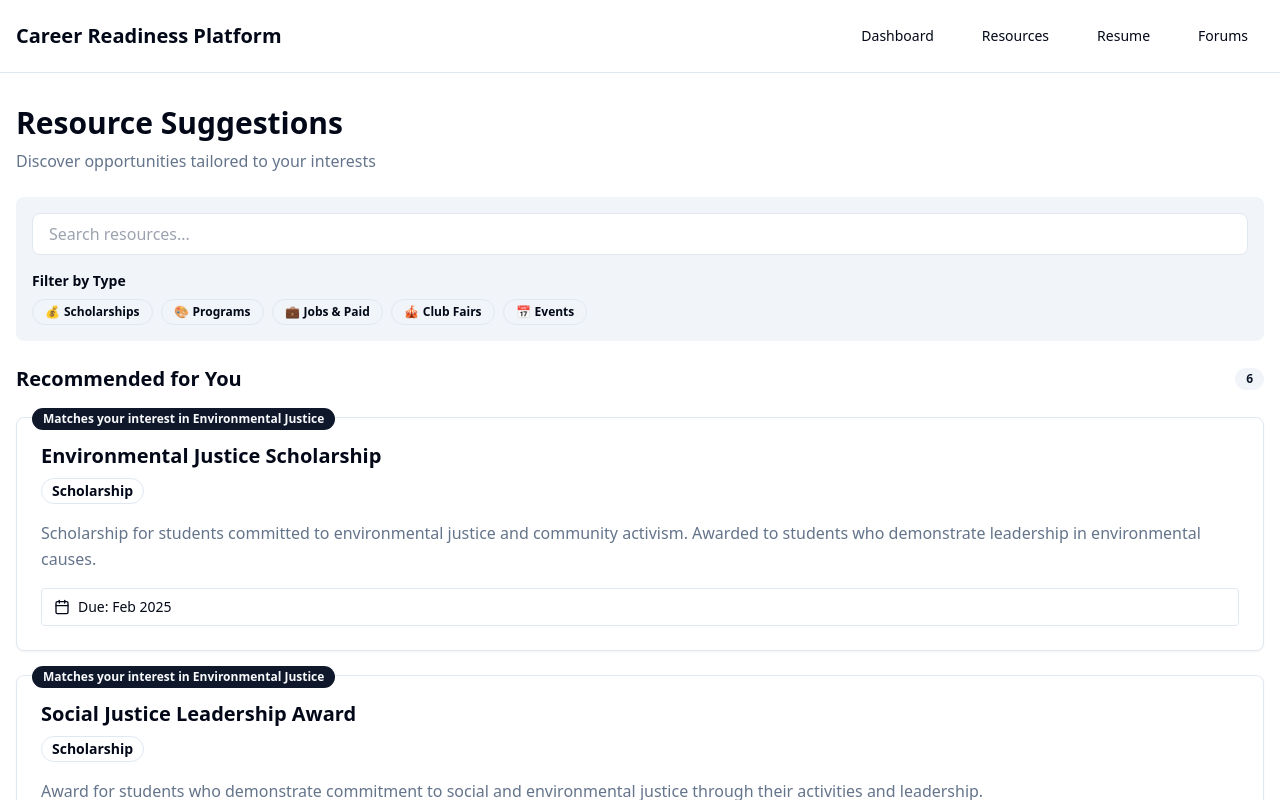
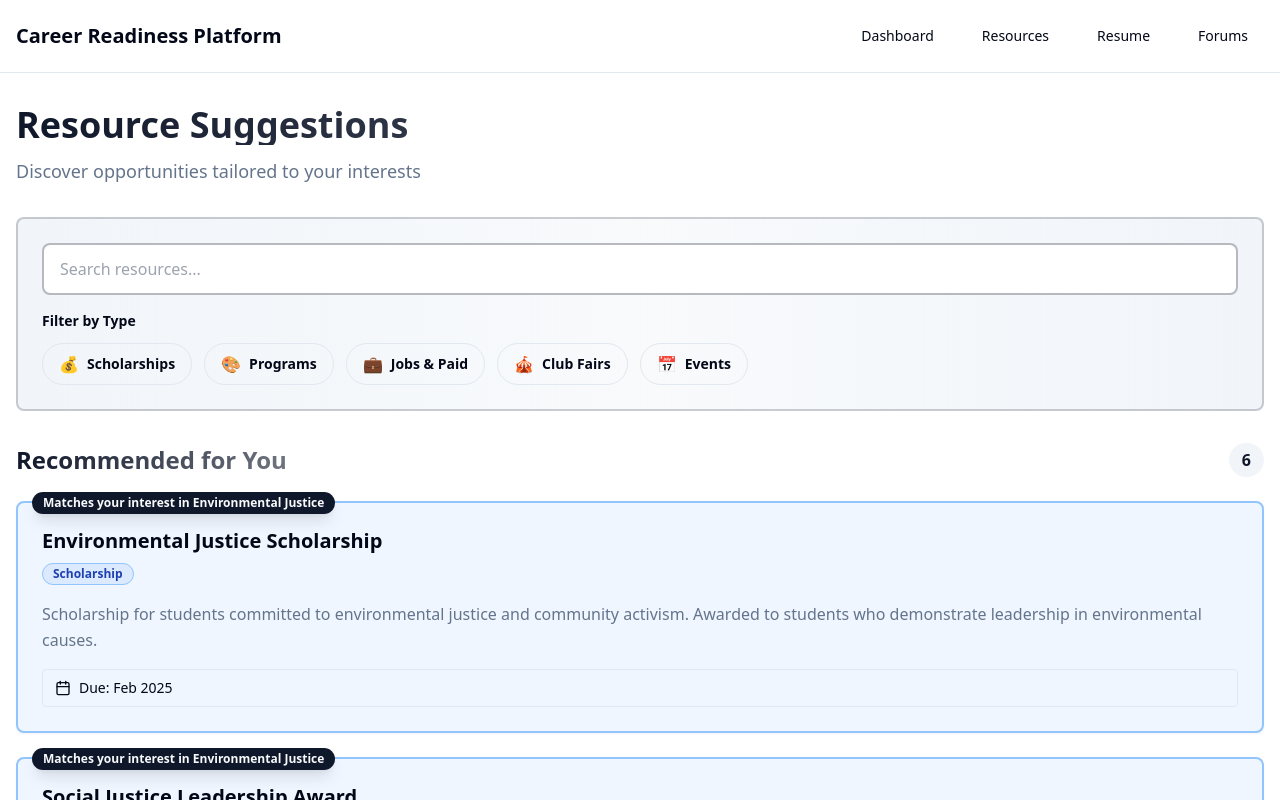
Before and after one commit to tatep27/glow-guide, a React (Vite) app: page /resources in a window 1280 px wide. Shown: the top 800 px of the page. Built offline with nearby package versions, Linux system fonts and the light colour scheme.

Commit message:
Add vibrant colors to resource cards and page elements

```diff
--- a/src/components/resources/ResourceFilter.tsx
+++ b/src/components/resources/ResourceFilter.tsx
@@ -41,24 +41,26 @@ export function ResourceFilter({
           placeholder="Search resources..."
           value={searchQuery}
           onChange={(e) => onSearchChange(e.target.value)}
-          className="w-full px-4 py-2 border rounded-lg bg-background"
+          className="w-full px-4 py-3 border-2 border-primary/30 rounded-lg bg-background focus:border-primary focus:ring-2 focus:ring-primary/20 transition-all"
         />
       </div>
 
       {/* Type Filters */}
       <div>
-        <h3 className="text-sm font-semibold mb-2">Filter by Type</h3>
-        <div className="flex flex-wrap gap-2">
+        <h3 className="text-sm font-semibold mb-3 text-foreground">Filter by Type</h3>
+        <div className="flex flex-wrap gap-3">
           {allTypes.map((type) => {
             const isSelected = selectedTypes.includes(type)
             return (
               <Badge
                 key={type}
                 variant={isSelected ? 'default' : 'outline'}
-                className="cursor-pointer hover:scale-105 transition-transform px-3 py-1"
+                className={`cursor-pointer hover:scale-110 transition-transform px-4 py-2 text-sm ${
+                  isSelected ? 'shadow-lg' : 'hover:bg-muted'
+                }`}
                 onClick={() => onTypeToggle(type)}
               >
-                <span className="mr-1">{typeIcons[type]}</span>
+                <span className="mr-2 text-base">{typeIcons[type]}</span>
                 {typeLabels[type]}
               </Badge>
             )
--- a/src/components/resources/ResourceList.tsx
+++ b/src/components/resources/ResourceList.tsx
@@ -18,15 +18,17 @@ export function ResourceList({ resources, title, showMatchReason = false, onReso
   return (
     <div className="space-y-6">
       <div className="flex items-center justify-between mb-6">
-        <h2 className="text-xl font-bold">{title}</h2>
-        <Badge variant="secondary">{resources.length}</Badge>
+        <h2 className="text-2xl font-bold bg-gradient-to-r from-primary to-primary/60 bg-clip-text text-transparent">
+          {title}
+        </h2>
+        <Badge variant="secondary" className="text-base px-3 py-1">{resources.length}</Badge>
       </div>
       <div className="flex flex-col gap-6 w-full">
         {resources.map((resource) => (
           <div key={resource.id} className="relative w-full">
             {showMatchReason && (
               <div className="absolute -top-3 left-4 z-10">
-                <Badge variant="default" className="text-xs">
+                <Badge className="bg-primary text-primary-foreground text-xs shadow-lg">
                   {getMatchReason(resource)}
                 </Badge>
               </div>
--- a/src/components/timeline/ResourcePreviewCard.tsx
+++ b/src/components/timeline/ResourcePreviewCard.tsx
@@ -9,10 +9,32 @@ interface ResourcePreviewCardProps {
   onClick?: () => void
 }
 
-const urgencyColors = {
-  urgent: 'bg-red-100 text-red-800 dark:bg-red-900 dark:text-red-200 border-red-300 dark:border-red-700',
-  soon: 'bg-yellow-100 text-yellow-800 dark:bg-yellow-900 dark:text-yellow-200 border-yellow-300 dark:border-yellow-700',
-  upcoming: 'bg-green-100 text-green-800 dark:bg-green-900 dark:text-green-200 border-green-300 dark:border-green-700',
+const typeColors: Record<string, { bg: string; border: string; badge: string }> = {
+  scholarship: {
+    bg: 'bg-blue-50 dark:bg-blue-950/30',
+    border: 'border-blue-300 dark:border-blue-700',
+    badge: 'bg-blue-100 text-blue-800 dark:bg-blue-900 dark:text-blue-200 border-blue-300 dark:border-blue-700',
+  },
+  afterschool: {
+    bg: 'bg-pink-50 dark:bg-pink-950/30',
+    border: 'border-pink-300 dark:border-pink-700',
+    badge: 'bg-pink-100 text-pink-800 dark:bg-pink-900 dark:text-pink-200 border-pink-300 dark:border-pink-700',
+  },
+  paid: {
+    bg: 'bg-green-50 dark:bg-green-950/30',
+    border: 'border-green-300 dark:border-green-700',
+    badge: 'bg-green-100 text-green-800 dark:bg-green-900 dark:text-green-200 border-green-300 dark:border-green-700',
+  },
+  'club-fair': {
+    bg: 'bg-purple-50 dark:bg-purple-950/30',
+    border: 'border-purple-300 dark:border-purple-700',
+    badge: 'bg-purple-100 text-purple-800 dark:bg-purple-900 dark:text-purple-200 border-purple-300 dark:border-purple-700',
+  },
+  event: {
+    bg: 'bg-orange-50 dark:bg-orange-950/30',
+    border: 'border-orange-300 dark:border-orange-700',
+    badge: 'bg-orange-100 text-orange-800 dark:bg-orange-900 dark:text-orange-200 border-orange-300 dark:border-orange-700',
+  },
 }
 
 const typeLabels: Record<string, string> = {
@@ -26,10 +48,15 @@ const typeLabels: Record<string, string> = {
 export function ResourcePreviewCard({ resource, onClick }: ResourcePreviewCardProps) {
   const urgency = getDeadlineUrgency(resource.deadline)
   const urgencyClass = urgency ? urgencyColors[urgency] : ''
+  const typeColor = typeColors[resource.type] || {
+    bg: 'bg-gray-50 dark:bg-gray-950/30',
+    border: 'border-gray-300 dark:border-gray-700',
+    badge: 'bg-gray-100 text-gray-800 dark:bg-gray-900 dark:text-gray-200',
+  }
 
   return (
     <Card
-      className="cursor-pointer hover:shadow-lg transition-all w-full"
+      className={`cursor-pointer hover:shadow-xl transition-all w-full border-2 ${typeColor.border} ${typeColor.bg}`}
       onClick={onClick}
     >
       <CardContent className="p-6">
@@ -37,7 +64,7 @@ export function ResourcePreviewCard({ resource, onClick }: ResourcePreviewCardPr
           <div className="flex items-start justify-between gap-4">
             <div className="flex-1 space-y-2">
               <h3 className="font-semibold text-xl">{resource.title}</h3>
-              <Badge variant="outline" className="text-sm">
+              <Badge className={`${typeColor.badge} border`}>
                 {typeLabels[resource.type]}
               </Badge>
             </div>
@@ -46,7 +73,7 @@ export function ResourcePreviewCard({ resource, onClick }: ResourcePreviewCardPr
             {resource.description}
           </p>
           {resource.deadline && (
-            <div className={`flex items-center gap-2 text-sm px-3 py-2 rounded border ${urgencyClass}`}>
+            <div className={`flex items-center gap-2 text-sm px-3 py-2 rounded border font-medium ${urgencyClass}`}>
               <Calendar className="h-4 w-4" />
               <span>Due: {formatDate(resource.deadline)}</span>
             </div>
--- a/src/pages/ResourcesPage.tsx
+++ b/src/pages/ResourcesPage.tsx
@@ -85,16 +85,18 @@ export function ResourcesPage() {
   const showRecommended = filteredRecommended.length > 0 && selectedTypes.length === 0 && !searchQuery.trim()
 
   return (
-    <div className="space-y-6">
+    <div className="space-y-8">
       <div>
-        <h1 className="text-3xl font-bold mb-2">Resource Suggestions</h1>
-        <p className="text-muted-foreground">
+        <h1 className="text-4xl font-bold mb-3 bg-gradient-to-r from-primary via-primary/80 to-primary/60 bg-clip-text text-transparent">
+          Resource Suggestions
+        </h1>
+        <p className="text-muted-foreground text-lg">
           Discover opportunities tailored to your interests
         </p>
       </div>
 
       {/* Filters */}
-      <div className="bg-muted p-4 rounded-lg">
+      <div className="bg-gradient-to-r from-muted via-muted/50 to-muted p-6 rounded-lg border-2 border-primary/20">
         <ResourceFilter
           selectedTypes={selectedTypes}
           onTypeToggle={handleTypeToggle}
```
